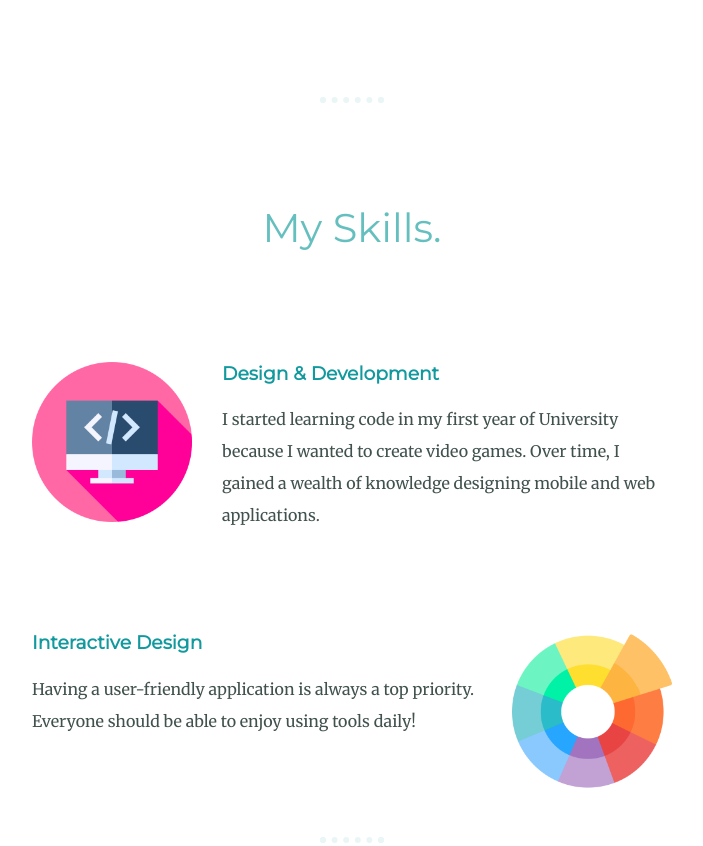
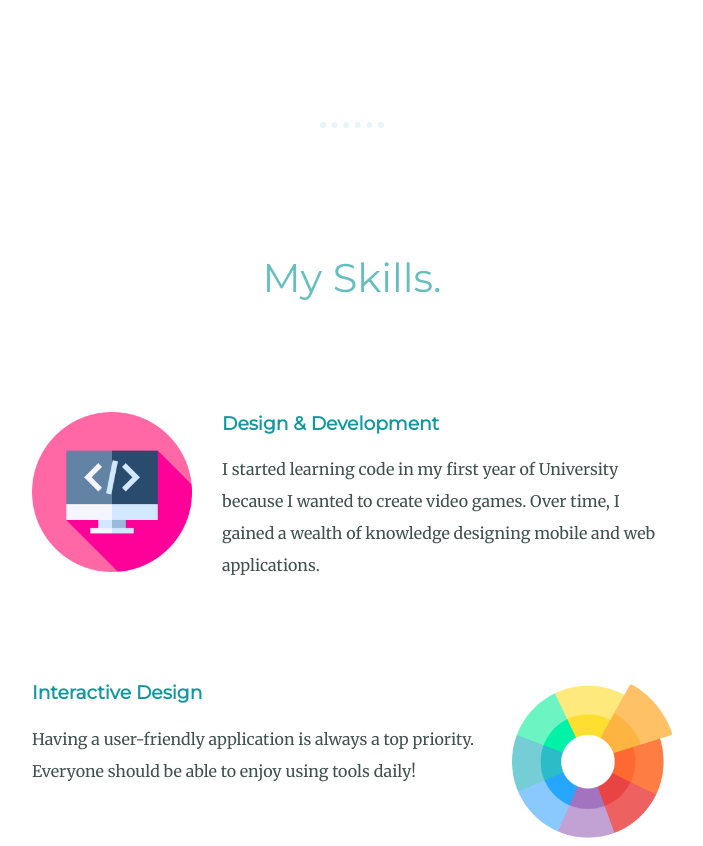
Before and after one commit to shearpaladin/personal-website, a plain HTML site: page index.html in a window 1280 px wide. Shown: the part 1689-2535 px from the top of the page, without its empty margins (288-991 px from the left). Drawn offline with Linux system fonts and the light colour scheme.

Commit message:
Rendering For Microsoft Edge
Fixed Margin

```diff
--- a/css/styles.css
+++ b/css/styles.css
@@ -37,7 +37,7 @@ hr {
   border: dotted #EAF6F6 6px;
   border-bottom: none;
   width: 4%;
-  margin: 100px auto;
+  margin: 125px auto;
 }
 
 a{
```
